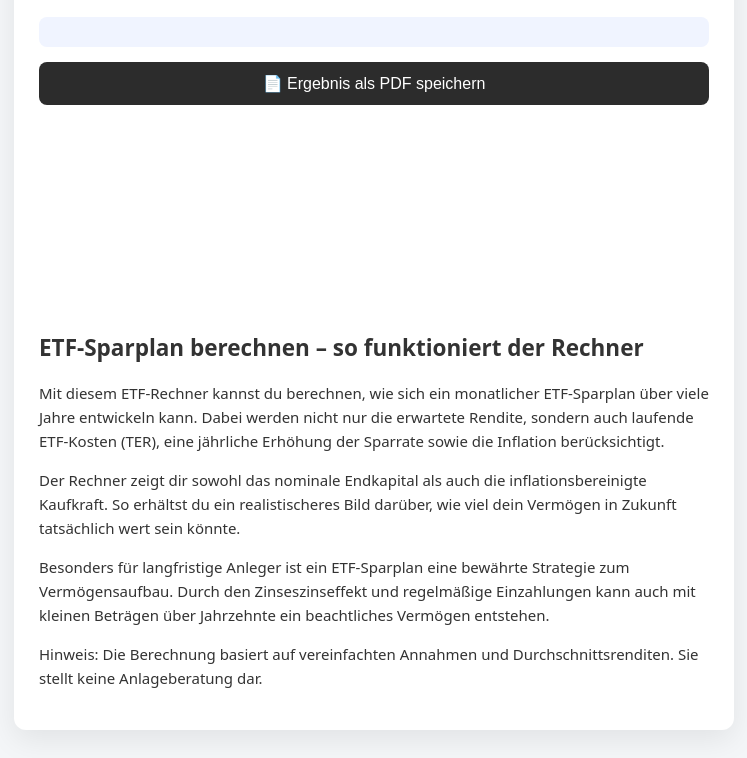
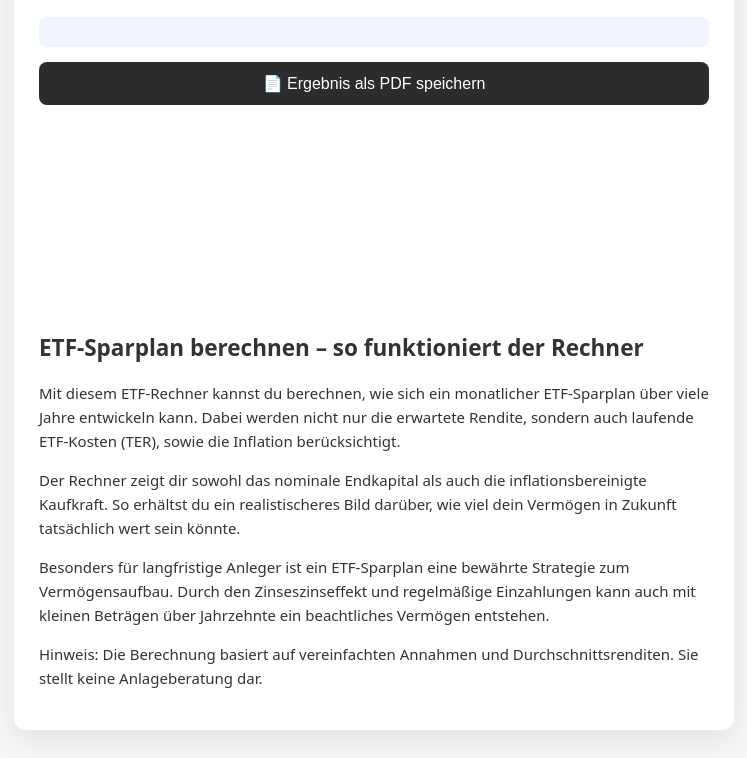
Before and after one commit to MG-11/etf-rechner, a plain HTML site: page index.html in a window 1280 px wide. Shown: the part 716-1474 px from the top of the page, without its empty margins (266-1013 px from the left). Drawn offline with nearby package versions, Linux system fonts and the light colour scheme.

Commit message:
Update index.html

```diff
--- a/index.html
+++ b/index.html
@@ -66,7 +66,7 @@
     Mit diesem ETF-Rechner kannst du berechnen, wie sich ein monatlicher
     ETF-Sparplan über viele Jahre entwickeln kann. Dabei werden nicht nur
     die erwartete Rendite, sondern auch laufende ETF-Kosten (TER),
-    eine jährliche Erhöhung der Sparrate sowie die Inflation berücksichtigt.
+    sowie die Inflation berücksichtigt.
   </p>
 
   <p>
```
